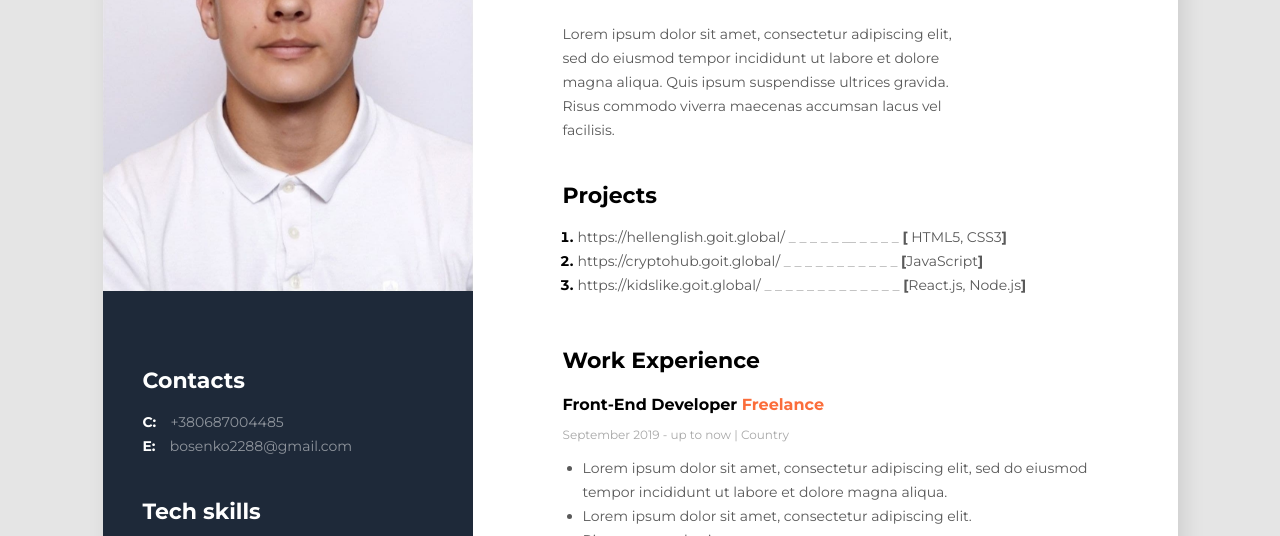
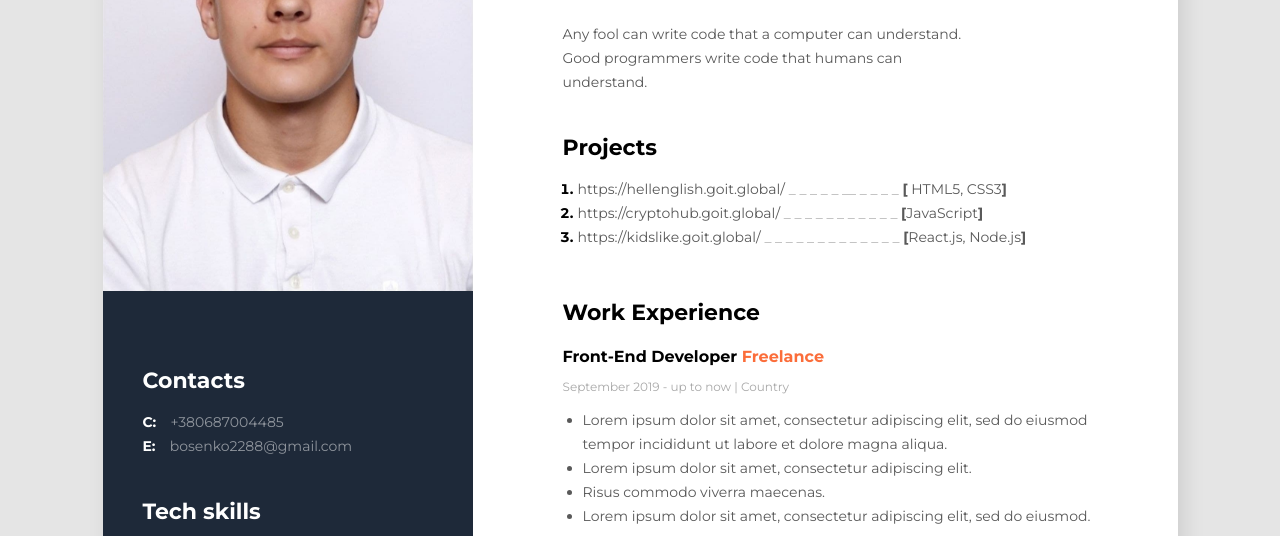
Before and after one commit to bosenko2288/cv, a plain HTML site: page index.html in a window 1280 px wide. Shown: the part 257-793 px from the top of the page. Drawn offline with Linux system fonts and the light colour scheme.

Commit message:
Update index.html

```diff
--- a/index.html
+++ b/index.html
@@ -30,7 +30,7 @@
         <div class="aboutUser">
             <h2 class="about-position">Front-End Developer </h2>
             <h1 class="my-name"> Vladyslav Bosenko </h1>
-            <p class="some-text">Lorem ipsum dolor sit amet, consectetur adipiscing elit, sed do eiusmod tempor incididunt ut labore et dolore magna aliqua. Quis ipsum suspendisse ultrices gravida. Risus commodo viverra maecenas accumsan lacus vel facilisis.
+            <p class="some-text">Any fool can write code that a computer can understand. Good programmers write code that humans can understand.
             </p>
         </div>
 
```
